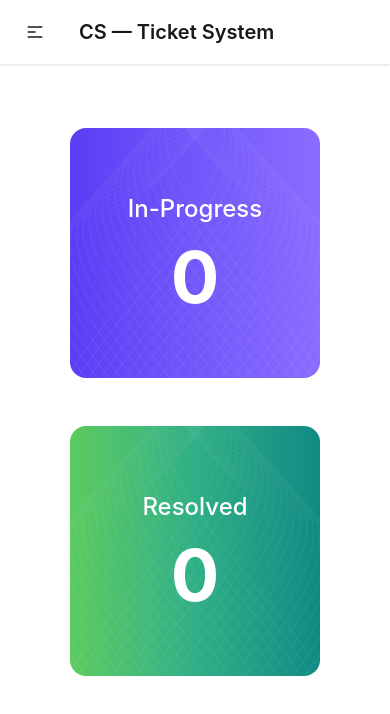
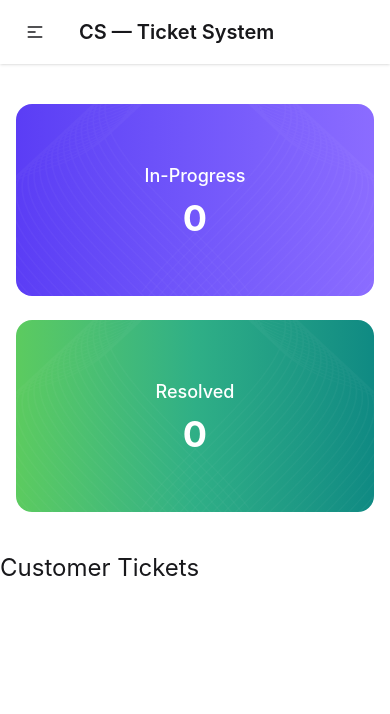
Before and after one commit to bdonti/customer-support-zone, a React (Vite) app: page / in a window 390 px wide. Shown: the top 714 px of the page. Built offline with nearby package versions, Linux system fonts and the light colour scheme.

Commit message:
Website allignment fixed

```diff
--- /dev/null
+++ b/public/tickets.json
@@ -0,0 +1,137 @@
+[
+  {
+    "id": "TIC-1001",
+    "title": "Cannot access dashboard",
+    "description": "User reports a 404 error when attempting to log into the main analytics dashboard. Cleared cache but issue persists.",
+    "customer": "Global Corp",
+    "priority": "High",
+    "status": "Open",
+    "createdAt": "01-03-2026"
+  },
+  {
+    "id": "TIC-1002",
+    "title": "Billing discrepancy - Invoice #882",
+    "description": "Customer claims they were double-charged for the premium subscription seat additions.",
+    "customer": "Jane Smith",
+    "priority": "Medium",
+    "status": "In Progress",
+    "createdAt": "01-03-2026"
+  },
+  {
+    "id": "TIC-1003",
+    "title": "Feature Request: Dark Mode",
+    "description": "Requesting the implementation of a system-wide dark mode for the mobile application.",
+    "customer": "TechEnthusiast Ltd",
+    "priority": "Low",
+    "status": "Pending",
+    "createdAt": "01-03-2026"
+  },
+  {
+    "id": "TIC-1004",
+    "title": "API Connection Timeout",
+    "description": "Intermittent timeouts occurring on the /v1/data endpoint during peak hours.",
+    "customer": "DataFlow Systems",
+    "priority": "Critical",
+    "status": "Open",
+    "createdAt": "02-03-2026"
+  },
+  {
+    "id": "TIC-1005",
+    "title": "Password reset link not arriving",
+    "description": "Customer has requested a reset link three times; checked spam folder.",
+    "customer": "Robert Chen",
+    "priority": "High",
+    "status": "Resolved",
+    "createdAt": "02-03-2026"
+  },
+  {
+    "id": "TIC-1006",
+    "title": "Update shipping address",
+    "description": "Need to change the delivery address for order #44901 before it leaves the warehouse.",
+    "customer": "Sarah Jenkins",
+    "priority": "Medium",
+    "status": "Closed",
+    "createdAt": "02-03-2026"
+  },
+  {
+    "id": "TIC-1007",
+    "title": "Mobile app crashing on startup",
+    "description": "App closes immediately after the splash screen on iOS 17.4.",
+    "customer": "Mobile First Inc",
+    "priority": "Critical",
+    "status": "In Progress",
+    "createdAt": "03-03-2026"
+  },
+  {
+    "id": "TIC-1008",
+    "title": "Inquiry about bulk discounts",
+    "description": "Potential lead asking if there is a discount for purchasing over 500 licenses.",
+    "customer": "EduFuture University",
+    "priority": "Low",
+    "status": "Open",
+    "createdAt": "03-03-2026"
+  },
+  {
+    "id": "TIC-1009",
+    "title": "Broken link in documentation",
+    "description": "The link to 'Setting up Webhooks' in the developer docs leads to a dead page.",
+    "customer": "DevOps Solutions",
+    "priority": "Low",
+    "status": "Resolved",
+    "createdAt": "03-03-2026"
+  },
+  {
+    "id": "TIC-1010",
+    "title": "Security Vulnerability Report",
+    "description": "Researcher found a potential XSS vulnerability on the user profile settings page.",
+    "customer": "Anonymous Researcher",
+    "priority": "Critical",
+    "status": "In Progress",
+    "createdAt": "04-03-2026"
+  },
+  {
+    "id": "TIC-1011",
+    "title": "Integrations not syncing",
+    "description": "Salesforce integration has stopped syncing new leads since yesterday evening.",
+    "customer": "SalesMaster Pro",
+    "priority": "High",
+    "status": "Open",
+    "createdAt": "04-03-2026"
+  },
+  {
+    "id": "TIC-1012",
+    "title": "Refund request - Service downtime",
+    "description": "Customer requesting a pro-rated refund for the 4-hour outage.",
+    "customer": "Blue Sky Agency",
+    "priority": "Medium",
+    "status": "Pending",
+    "createdAt": "04-03-2026"
+  },
+  {
+    "id": "TIC-1013",
+    "title": "Unable to upload profile picture",
+    "description": "Error 'File type not supported' appearing even when uploading standard .jpg files.",
+    "customer": "Michael Wong",
+    "priority": "Low",
+    "status": "Open",
+    "createdAt": "04-03-2026"
+  },
+  {
+    "id": "TIC-1014",
+    "title": "Account verification stuck",
+    "description": "Uploaded ID documents 48 hours ago but status is still 'Pending Verification'.",
+    "customer": "Anita Desai",
+    "priority": "Medium",
+    "status": "In Progress",
+    "createdAt": "04-03-2026"
+  },
+  {
+    "id": "TIC-1015",
+    "title": "Exporting data takes too long",
+    "description": "CSV export for reports with >10,000 rows is timing out or taking over 5 minutes.",
+    "customer": "Logistics Hub",
+    "priority": "High",
+    "status": "Open",
+    "createdAt": "04-03-2026"
+  }
+]
--- a/src/App.jsx
+++ b/src/App.jsx
@@ -1,4 +1,5 @@
 import Banner from "./components/Banner/Banner"
+import CustomerTickets from "./components/CustomerTickets/CustomerTickets"
 import Navbar from "./components/Navbar/Navbar"
 
 function App() {
@@ -8,6 +9,7 @@ function App() {
     <>
       <Navbar></Navbar>
       <Banner></Banner>
+      <CustomerTickets></CustomerTickets>
     </>
   )
 }
--- a/src/components/Banner/Banner.jsx
+++ b/src/components/Banner/Banner.jsx
@@ -3,39 +3,45 @@ import vector1 from "../../assets/vector1.png";
 
 const Banner = () => {
   return (
-    <div className="flex flex-col md:flex-row justify-center items-center mt-16 gap-12">
-      <div className="relative w-[250px] md:w-[708px] h-[250px] rounded-2xl overflow-hidden bg-gradient-to-r from-[#5B3DF5] to-[#8B6CFF] flex items-center justify-center text-white">
+    <div className="flex flex-col lg:flex-row justify-center items-center mt-10 gap-6 px-4">
+      <div className="relative w-full max-w-xl h-48 sm:h-56 md:h-64 rounded-2xl overflow-hidden bg-gradient-to-r from-[#5B3DF5] to-[#8B6CFF] flex items-center justify-center text-white">
         <img
           src={vector1}
-          alt="Left Pattern"
-          className="absolute left-0 top-0 h-full opacity-40"
+          alt="Pattern"
+          className="absolute left-0 top-0 h-full opacity-30 pointer-events-none"
         />
         <img
           src={vector1}
-          alt="Right Pattern"
-          className="absolute right-0 top-0 h-full opacity-40 transform scale-x-[-1]"
+          alt="Pattern"
+          className="absolute right-0 top-0 h-full opacity-30 scale-x-[-1] pointer-events-none"
         />
 
         <div className="relative text-center">
-          <p className="text-2xl font-medium mb-4">In-Progress</p>
-          <h1 className="text-7xl font-bold">0</h1>
+          <p className="text-lg sm:text-xl md:text-2xl font-medium mb-2 sm:mb-4">
+            In-Progress
+          </p>
+          <h1 className="text-4xl sm:text-5xl md:text-6xl font-bold">0</h1>
         </div>
       </div>
-      <div className="relative w-[250px] md:w-[708px] h-[250px] rounded-2xl overflow-hidden bg-gradient-to-r from-[#5CCB5F] via-[#2FAF86] to-[#0F8A83] flex items-center justify-center text-white">
+
+      <div className="relative w-full max-w-xl h-48 sm:h-56 md:h-64 rounded-2xl overflow-hidden bg-gradient-to-r from-[#5CCB5F] via-[#2FAF86] to-[#0F8A83] flex items-center justify-center text-white">
         <img
           src={vector1}
-          alt="Left Pattern"
-          className="absolute left-0 top-0 h-full opacity-40"
+          alt="Pattern"
+          className="absolute left-0 top-0 h-full opacity-30 pointer-events-none"
         />
+
         <img
           src={vector1}
-          alt="Right Pattern"
-          className="absolute right-0 top-0 h-full opacity-40 transform scale-x-[-1]"
+          alt="Pattern"
+          className="absolute right-0 top-0 h-full opacity-30 scale-x-[-1] pointer-events-none"
         />
 
         <div className="relative text-center">
-          <p className="text-2xl font-medium mb-4">Resolved</p>
-          <h1 className="text-7xl font-bold">0</h1>
+          <p className="text-lg sm:text-xl md:text-2xl font-medium mb-2 sm:mb-4">
+            Resolved
+          </p>
+          <h1 className="text-4xl sm:text-5xl md:text-6xl font-bold">0</h1>
         </div>
       </div>
     </div>
--- /dev/null
+++ b/src/components/CustomerTickets/CustomerTickets.jsx
@@ -0,0 +1,13 @@
+import React from 'react';
+
+const CustomerTickets = () => {
+    return (
+        <div className='mt-10 max-w-[1200px] mx-auto'>
+            <div>
+                <h1 className='text-2xl'>Customer Tickets</h1>
+            </div>
+        </div>
+    );
+};
+
+export default CustomerTickets;
--- a/src/components/Navbar/Navbar.jsx
+++ b/src/components/Navbar/Navbar.jsx
@@ -2,7 +2,7 @@ import React from "react";
 
 const Navbar = () => {
   return (
-    <div className="navbar bg-base-100 shadow-sm">
+    <div className="navbar bg-base-100 shadow-sm max-w-[1200px] mx-auto">
       <div className="navbar-start">
         <div className="dropdown">
           <div tabIndex="0" role="button" className="btn btn-ghost lg:hidden">
```
